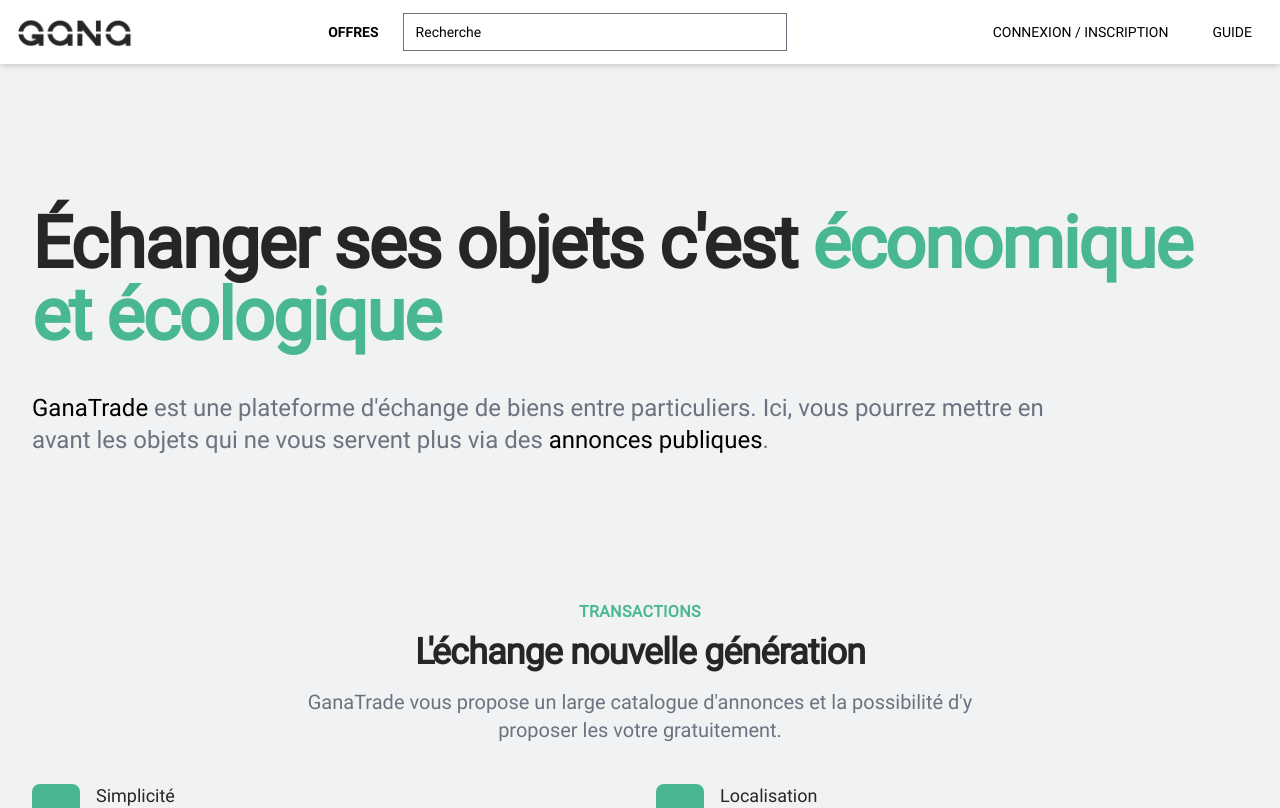
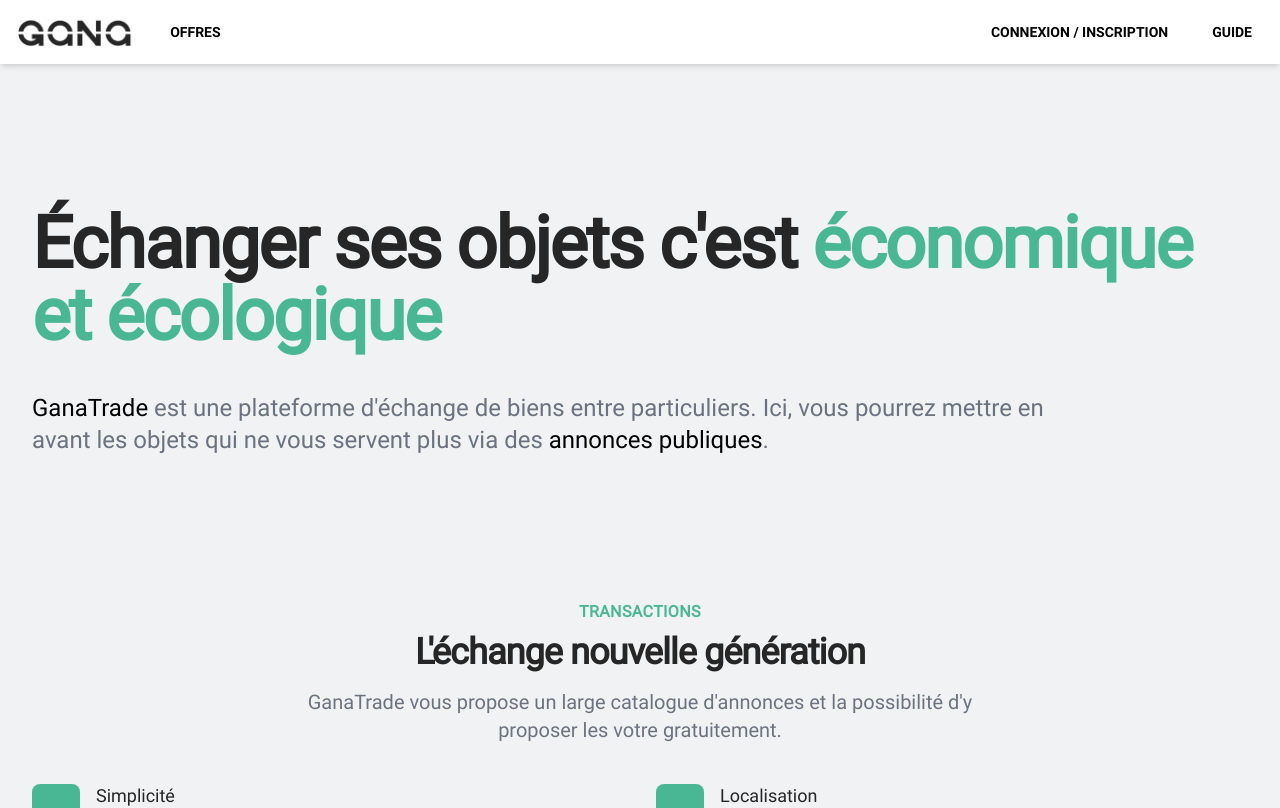
Before and after one commit to neerfix/Ganatrade-www, a React (Create React App) app: page / in a window 1280 px wide. Shown: the top 808 px of the page. Built offline with nearby package versions, Linux system fonts and the light colour scheme.

Commit message:
fix (routes) : replace href with Link

```diff
--- a/src/App.js
+++ b/src/App.js
@@ -28,12 +28,12 @@
 				<ScrollToTop />
 				<Switch>
 					<Route exact path="/" component={withRouter(Landing)} />
-					<Route exact path="/offers/:id" component={Offer} />
-					<Route exact path="/offers" component={Offers} />
-					<Route exact path="/sign" component={Sign}  />
+					<Route exact path="/offers/:id" component={withRouter(Offer)} />
+					<Route exact path="/offers" component={withRouter(Offers)} />
+					<Route exact path="/sign" component={withRouter(Sign)} />
 					<Route exact path="/password/forgot" />
-					<Route exact path="/guide" component={Guide}/>
-					<Route exact path="/newoffer" component={NewOffer}/>
+					<Route exact path="/guide" component={withRouter(Guide)}/>
+					<PrivateRoute exact path="/newoffer/:id?" component={withRouter(NewOffer)}/>
 					<PrivateRoute exact path="/profile/:id" component={withRouter(Profile)} />
 				</Switch>
 			</Router>
--- a/src/common/Navbar.js
+++ b/src/common/Navbar.js
@@ -2,7 +2,7 @@
 import { connect } from 'react-redux'
 import './Navbar.scss';
 
-import { BrowserRouter as Router, Link } from 'react-router-dom'
+import { Link } from 'react-router-dom'
 
 import { signActions } from "../redux/_actions/sign.actions";
 
@@ -33,19 +33,10 @@
 									 alt="Workflow" />
 							</Link>
 						</div>
-					</div>
-					<div className="hidden md:block">
-						<div className="flex items-center">
-							<Link to="/offers" className="mr-3 px-3 text-sm roboto-bold text-black">
+						<div className="ml-5">
+							<Link to="/offers" className="mr-3 px-3 text-sm roboto-bold text-black hover:text-primary">
 								OFFRES
 							</Link>
-							<div className="-space-y-px">
-								<div className="w-96">
-									<input id="search" name="search" type="text"
-										   className="appearance-none relative block w-full px-3 py-2 border border-black placeholder-black text-black ring-indigo-500 focus:outline-none focus:ring-indigo-500 focus:border-green-500 focus:z-10 sm:text-sm"
-										   placeholder="Recherche" />
-								</div>
-							</div>
 						</div>
 					</div>
 					<div className="hidden md:block">
@@ -82,7 +73,7 @@
 												{({ open }) => (
 													<>
 														<span className="rounded-md shadow-sm">
-															<Menu.Button className="inline-flex justify-center w-48 px-6 py-2 text-base font-medium text-white transition duration-150 ease-in-out bg-black border border-transparent rounded-md">
+															<Menu.Button className="inline-flex justify-center w-48 px-6 py-2 text-base roboto-bold text-white transition duration-150 ease-in-out bg-black border border-transparent rounded-md">
 																<span>{props.sign.user.username}</span>
 															</Menu.Button>
 														</span>
@@ -109,25 +100,13 @@
 																					  active
 																						  ? "bg-gray-100 text-gray-900"
 																						  : "text-gray-700"
-																				  } flex items-center w-full px-7 py-2 text-base leading-5 text-left uppercase hover:text-primary`}
+																				  } flex items-center w-full px-7 py-2 text-base roboto-bold leading-5 text-left uppercase hover:text-primary`}
 																			>
 																				<div className="w-4 mr-3">
 																					<i className="gg-user"></i>
 																				</div>
 																				Profil
 																			</Link>
-																			/*<a href={"/profile/" + props.sign.user.id}
-																				className={`${
-																					active
-																						? "bg-gray-100 text-gray-900"
-																						: "text-gray-700"
-																				} flex items-center w-full px-7 py-2 text-base leading-5 text-left uppercase hover:text-primary`}
-																			>
-																				<div className="w-4 mr-3">
-																					<i className="gg-user"></i>
-																				</div>
-																				Profil
-																			</a>*/
 																		)}
 																	</Menu.Item>
 																</div>
@@ -140,7 +119,7 @@
 																				   active
 																					   ? "bg-gray-100 text-gray-900"
 																					   : "text-gray-700"
-																			   } flex items-center w-full px-7 py-2 text-base leading-5 text-left uppercase hover:text-primary cursor-pointer`}
+																			   } flex items-center w-full px-7 py-2 text-base leading-5 text-left uppercase roboto-bold hover:text-primary cursor-pointer`}
 																			>
 																				<div className="w-4 ml-2 mr-5 flex justify-center">
 																					<i className="gg-log-out"></i>
@@ -156,17 +135,17 @@
 												)}
 											</Menu>
 										</div>
-										<a href="/sign" className="w-48 flex items-center justify-center ml-5 px-6 py-2 border border-transparent text-base font-medium rounded-md text-white bg-secondary hover:text-white hover:bg-secondary-dark">
+										<Link to="/newoffer" className="w-48 flex items-center justify-center ml-5 px-6 py-2 border border-transparent text-base roboto-bold rounded-md text-white bg-secondary hover:text-white hover:bg-secondary-dark">
 											<span>Ajouter une offre</span>
-										</a>
+										</Link>
 									</div>
 									:
-									<Link to="/sign" className="px-3 py-2 text-sm font-medium text-black flex items-center">
+									<Link to="/sign" className="px-3 py-2 text-sm roboto-bold text-black flex items-center hover:text-primary">
 										<i className="gg-log-in"></i>
 										<span className="ml-4">CONNEXION / INSCRIPTION</span>
 									</Link>
 								}
-								<Link to="/guide" className="ml-3 px-3 py-2 text-sm font-medium text-black flex items-center">
+								<Link to="/guide" className="ml-3 px-3 py-2 text-sm roboto-bold text-black flex items-center hover:text-primary">
 									<i className="gg-info"></i>
 									<span className="ml-2">GUIDE</span>
 								</Link>
--- a/src/components/OfferUser.js
+++ b/src/components/OfferUser.js
@@ -1,5 +1,7 @@
 import React from 'react';
 import './OfferUser.scss';
+
+import { Link } from 'react-router-dom'
 
 // Moment js
 import moment from 'moment';
@@ -56,7 +58,7 @@
     render(){
         return(
             <div key={this.props.user.id} id="offerUser">
-                <a href={"/profile/" + this.props.user.id } className="flex items-center">
+                <Link to={"/profile/" + this.props.user.id } className="flex items-center">
                     {/* Avatar */}
                     <div className="userAvatar rounded overflow-hidden mr-3">
                         { this.props.user.avatar ?
@@ -131,7 +133,7 @@
                             )
                         }
                     </div>
-                </a>
+                </Link>
             </div>
         )
     }
--- a/src/landing/Landing.js
+++ b/src/landing/Landing.js
@@ -1,5 +1,7 @@
 import React from 'react';
 import './Landing.scss';
+
+import { Link } from 'react-router-dom'
 
 function Landing(props) {
 
@@ -121,11 +123,10 @@
 					</h2>
 					<div className="mt-8 lex lg:mt-0 lg:flex-shrink-0">
 						<div className="inline-flex rounded-md shadow">
-							<a onClick={() => goToRoute('/sign')}
-								href="/sign"
+							<Link to="/sign"
 							    className="w-full flex items-center justify-center px-5 py-3 border border-transparent cursor-pointer font-medium rounded-md text-black bg-white hover:text-primary">
 								Inscription
-							</a>
+							</Link>
 						</div>
 					</div>
 				</div>
--- a/src/offer/Offer.js
+++ b/src/offer/Offer.js
@@ -1,6 +1,7 @@
 import React from 'react';
-import { Redirect } from 'react-router-dom';
+import { Redirect, Link } from 'react-router-dom';
 import './Offer.scss';
+
 
 // Skeleton de chargement
 import Skeleton from 'react-loading-skeleton';
@@ -242,10 +243,10 @@
 										</span>
 									</h2>
 									{this.state.offer &&
-										<a className="flex items-center p-2 bg-primary text-white rounded-md hover:bg-white"
-											href={ "/newoffer/" + this.state.offer.id }>
+										<Link className="flex items-center p-2 bg-primary text-white rounded-md hover:bg-primary-dark"
+											to={ "/newoffer/" + this.state.offer.id }>
 											Faire une proposition
-										</a>
+										</Link>
 									}
 								</div>
 
@@ -262,11 +263,11 @@
 																	</div>
 																	<div>
 																		<p>Posté par
-																			<a title="Consulter le profil"
+																			<Link title="Consulter le profil"
 																				className="ml-1"
-																				href={"/profile/" + trade.user.id} >
+																				to={"/profile/" + trade.user.id} >
 																				{trade.user.username}
-																			</a>
+																			</Link>
 																			{trade.date_of_trade &&
 																				<span className="ml-1">{moment.unix(trade.date_of_trade._seconds).fromNow()}</span>
 																			}
--- a/src/sign/Sign.js
+++ b/src/sign/Sign.js
@@ -1,6 +1,8 @@
 import React, { useEffect, useState } from 'react';
 import { connect } from 'react-redux'
 import './Sign.scss';
+
+import { Link } from 'react-router-dom'
 
 import { useHistory } from "react-router-dom";
 
@@ -334,9 +336,9 @@
 								</div>
 
 								<div className="text-sm">
-									<a href="/password/forgot" className="font-medium text-secondary hover:text-secondary-dark">
+									<Link href="/password/forgot" className="font-medium text-secondary hover:text-secondary-dark">
 										Mot de passe oublié ?
-									</a>
+									</Link>
 								</div>
 							</div>
 
```
Also changed, not shown: src/components/OfferCard.js (+9 -7 lines).
